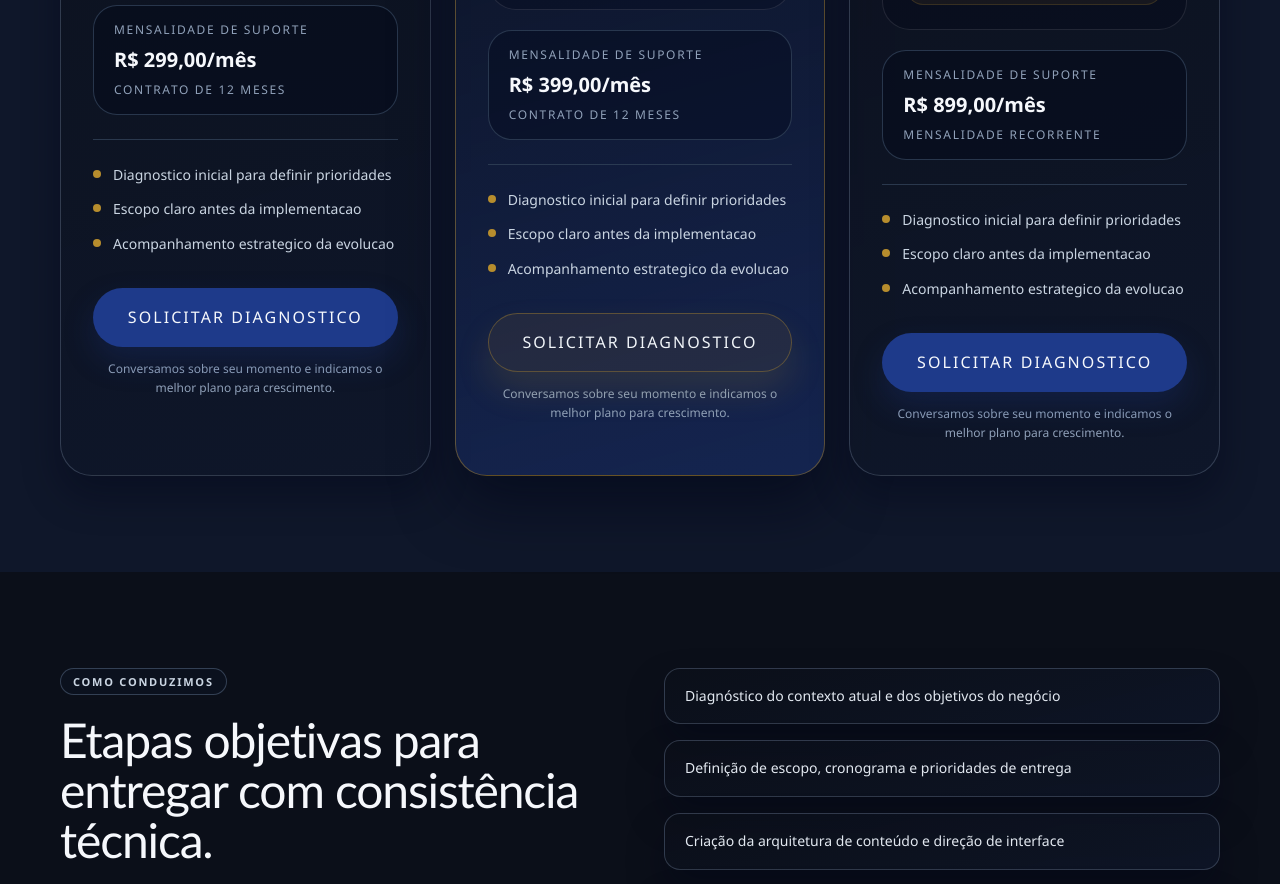
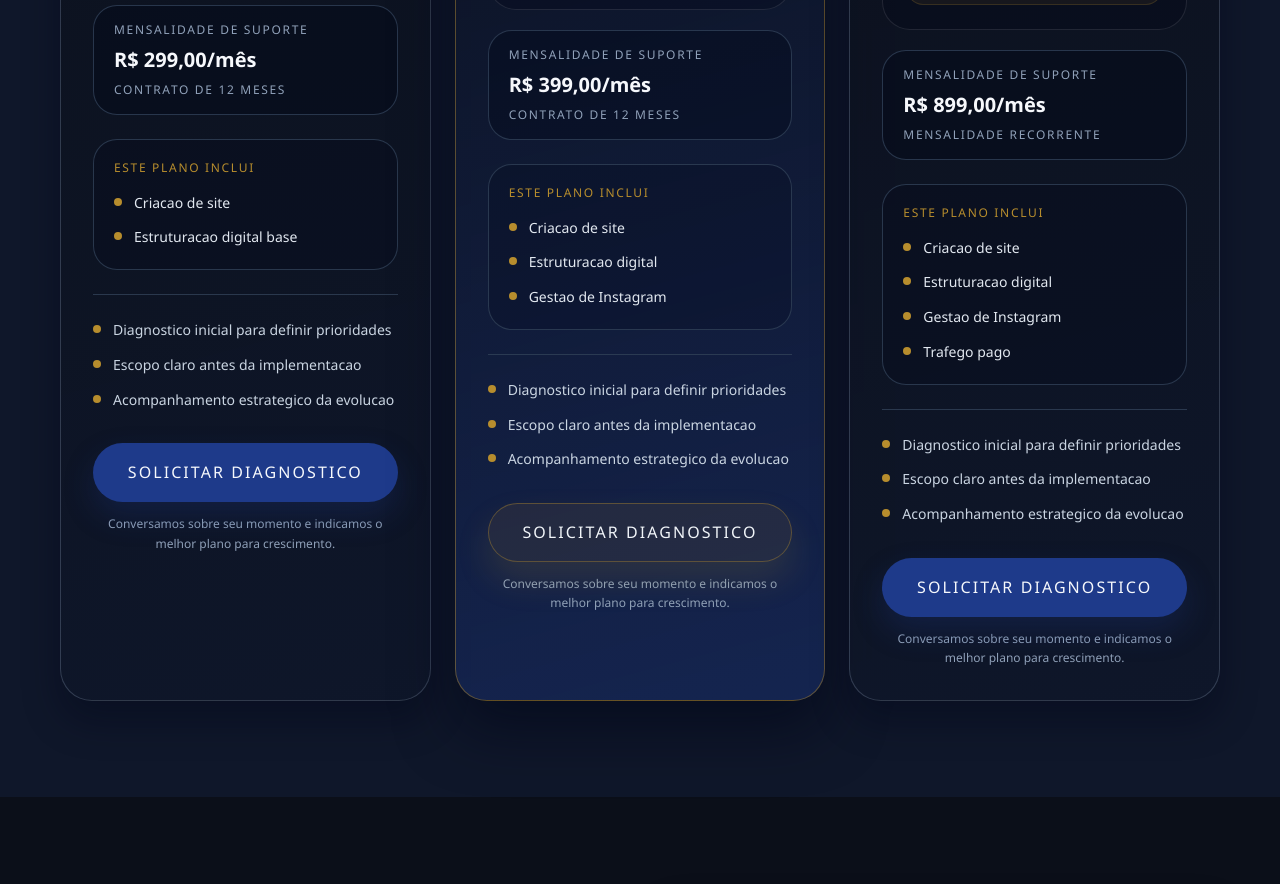
Before and after one commit to Agencia-Hineni/hineni-website, a Next.js app: page /servicos in a window 1280 px wide. Shown: the part 3220-4104 px from the top of the page. Built offline with nearby package versions, Linux system fonts and the light colour scheme; no server answers.

Commit message:
mudanças

```diff
--- a/app/servicos/page.tsx
+++ b/app/servicos/page.tsx
@@ -95,6 +95,21 @@ const planBenefits = [
   "Escopo claro antes da implementacao",
   "Acompanhamento estrategico da evolucao",
 ];
+
+const planIncludes: Record<string, string[]> = {
+  "Plano Essencial": ["Criacao de site", "Estruturacao digital base"],
+  "Plano Profissional": [
+    "Criacao de site",
+    "Estruturacao digital",
+    "Gestao de Instagram",
+  ],
+  "Plano Premium": [
+    "Criacao de site",
+    "Estruturacao digital",
+    "Gestao de Instagram",
+    "Trafego pago",
+  ],
+};
 
 function splitImplementationLabel(value: string) {
   const match = value.match(/^(.*?)(\s*\((.*)\))$/);
@@ -206,6 +221,7 @@ export default async function ServicosPage() {
               <Reveal key={plan.name} delay={index * 0.08}>
                 {(() => {
                   const implementation = formatImplementation(plan.implementation);
+                  const includedItems = planIncludes[plan.name] ?? ["Escopo personalizado sob diagnostico"];
 
                   return (
                     <article
@@ -251,6 +267,18 @@ export default async function ServicosPage() {
                         <p className="mt-2 text-xs uppercase tracking-[0.14em] text-slate-400">
                           {plan.contract}
                         </p>
+                      </div>
+
+                      <div className="mt-6 rounded-[1.5rem] border border-slate-700/80 bg-slate-950/22 px-5 py-5">
+                        <p className="text-xs uppercase tracking-[0.14em] text-gold-accent">Este plano inclui</p>
+                        <div className="mt-4 space-y-3">
+                          {includedItems.map((item) => (
+                            <div key={item} className="flex items-start gap-3 text-sm leading-relaxed text-slate-200">
+                              <span className="mt-1.5 h-2 w-2 rounded-full bg-gold-accent" />
+                              <span>{item}</span>
+                            </div>
+                          ))}
+                        </div>
                       </div>
 
                       <div className="mt-6 space-y-3 border-t border-slate-700/80 pt-6">
```
